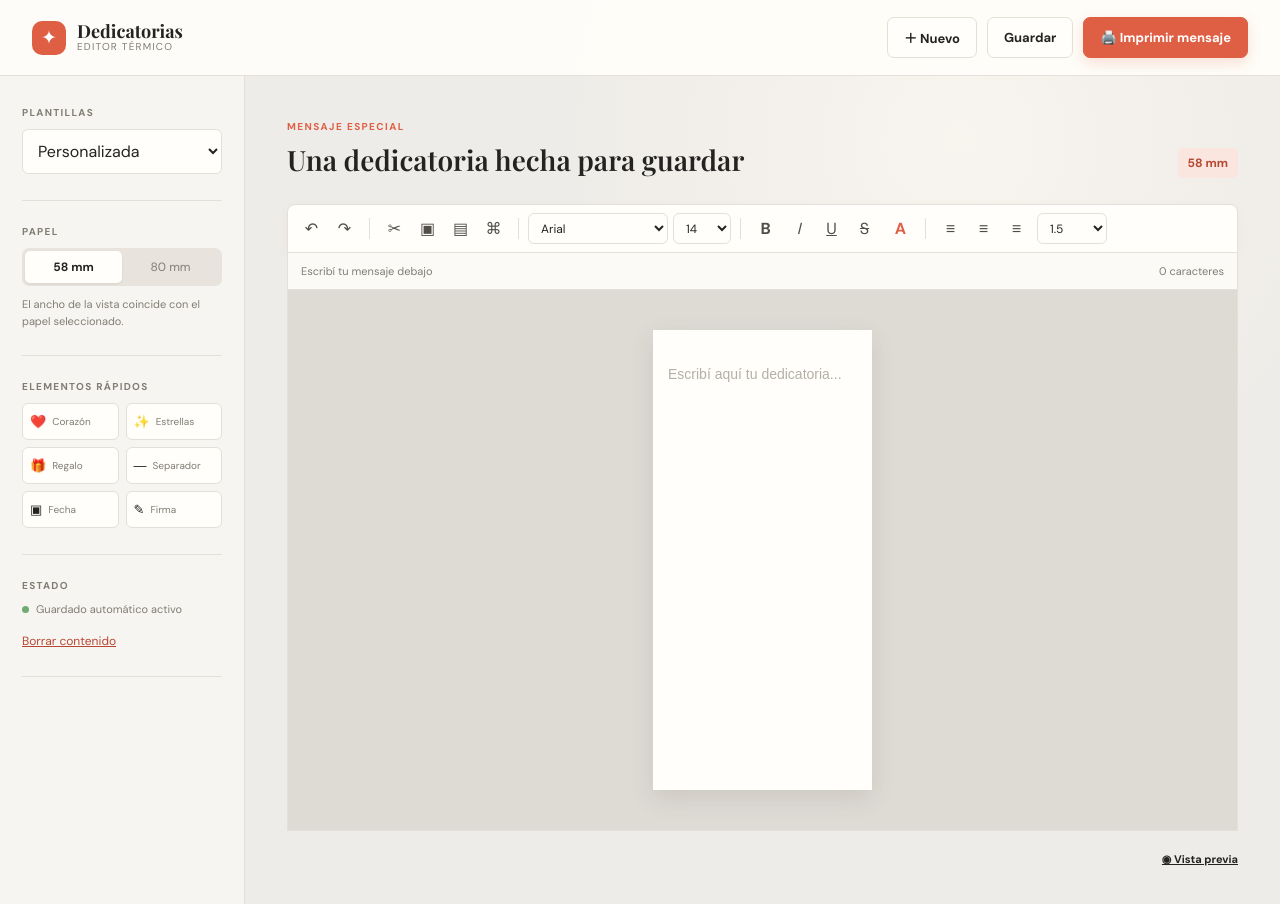
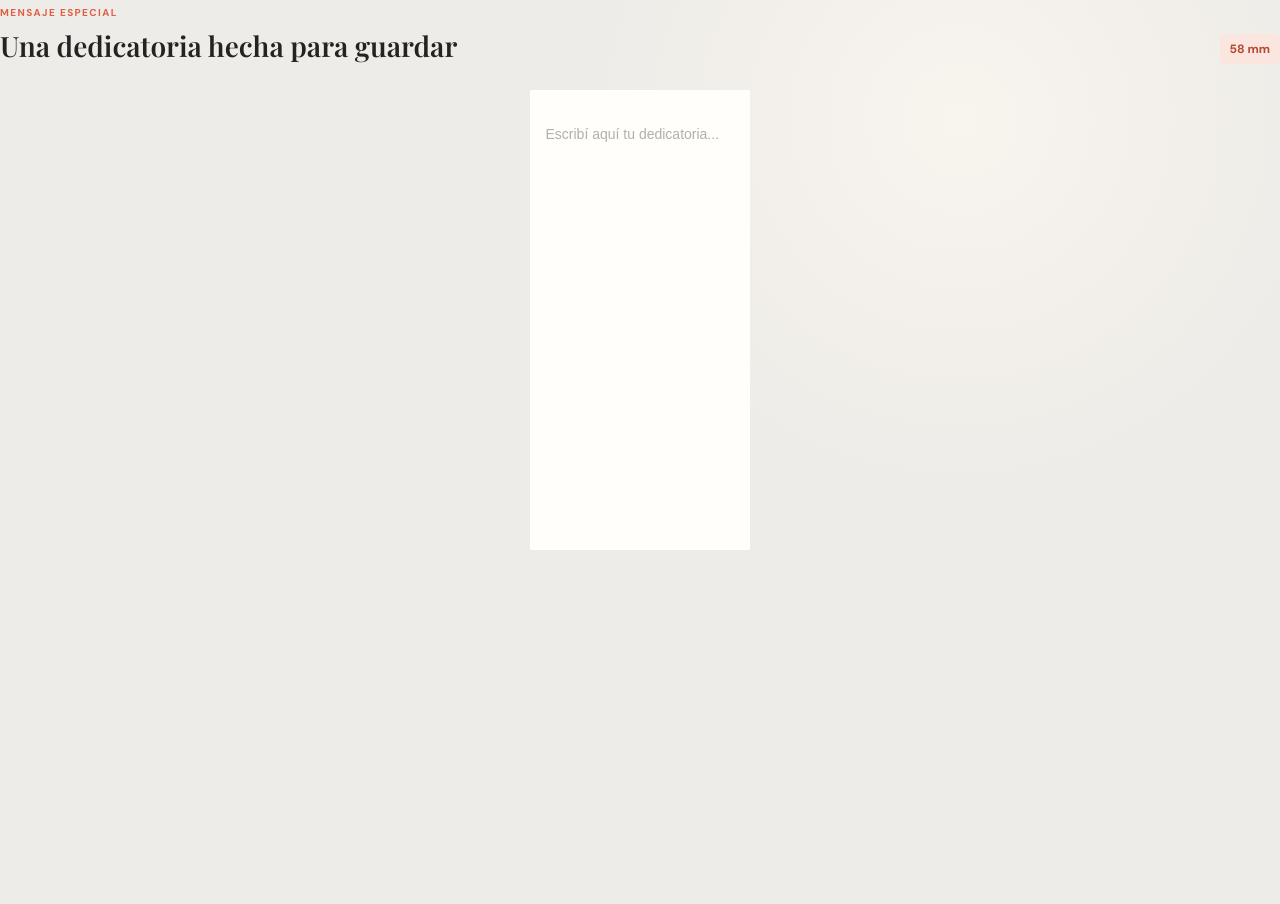
Before and after one commit to LautaroAraya/pagina-impresion-notas, a website: page index.html in a window 1280 px wide. Both pictures are taken after a click on the button "🖨️ Imprimir mensaje". Shown: the top 904 px of the page. After the commit the page ends 800 px from the top, so only its background shows below. Drawn offline with nearby package versions, Linux system fonts and the light colour scheme.

Commit message:
Mejorar la funcionalidad de impresión y ocultar elementos durante la impresión

```diff
--- a/app.js
+++ b/app.js
@@ -92,13 +92,23 @@ function openPreview() { previewContent.innerHTML = editor.innerHTML || '<span s
 function printMessage() {
   if (printRequested) return;
   printRequested = true;
-  window.print();
+  previewDialog.close();
+  document.body.classList.add('is-printing');
+  document.documentElement.style.setProperty('--print-width', `${paperWidth}mm`);
+  window.setTimeout(() => window.print(), 50);
 }
 document.querySelector('#previewMessage').addEventListener('click', openPreview);
 document.querySelector('#closePreview').addEventListener('click', () => previewDialog.close());
 document.querySelector('#closePreviewBottom').addEventListener('click', () => previewDialog.close());
 document.querySelector('#printMessage').addEventListener('click', printMessage);
 document.querySelector('#printFromPreview').addEventListener('click', () => { previewDialog.close(); printMessage(); });
-window.addEventListener('beforeprint', () => { document.documentElement.style.setProperty('--print-width', `${paperWidth}mm`); });
-window.addEventListener('afterprint', () => { printRequested = false; });
+window.addEventListener('beforeprint', () => {
+  previewDialog.close();
+  document.body.classList.add('is-printing');
+  document.documentElement.style.setProperty('--print-width', `${paperWidth}mm`);
+});
+window.addEventListener('afterprint', () => {
+  document.body.classList.remove('is-printing');
+  printRequested = false;
+});
 restore();
--- a/styles.css
+++ b/styles.css
@@ -14,8 +14,36 @@ button, select, input { font:inherit; } button { cursor:pointer; }
 .preview-dialog { width:min(680px, calc(100vw - 30px)); padding:0; color:var(--ink); border:0; border-radius:12px; box-shadow:0 24px 80px #30282040; } .preview-dialog::backdrop { background:#29251f88; backdrop-filter:blur(3px); } .dialog-head { display:flex; justify-content:space-between; padding:26px 28px 18px; border-bottom:1px solid var(--line); } .close-button { width:30px; height:30px; color:var(--muted); border:0; background:transparent; font-size:25px; } .preview-stage { display:flex; justify-content:center; min-height:360px; padding:28px; background:#dedbd5; } .preview-paper { min-height:320px; max-height:58vh; overflow:auto; } .preview-paper > div { padding:9mm 4mm; overflow-wrap:break-word; font-family:Arial, sans-serif; font-size:14px; line-height:1.5; white-space:pre-wrap; } .dialog-actions { display:flex; justify-content:flex-end; gap:10px; padding:18px 28px; } .toast { position:fixed; right:24px; bottom:24px; padding:12px 16px; color:#fff; background:#2d2b27; border-radius:7px; opacity:0; transform:translateY(10px); transition:.2s ease; pointer-events:none; font-size:12px; } .toast.show { opacity:1; transform:translateY(0); }
 @media (max-width:850px) { .topbar { height:auto; padding:16px 18px; gap:15px; align-items:flex-start; } .top-actions { flex-wrap:wrap; justify-content:flex-end; } .workspace { display:block; } .sidebar { display:grid; grid-template-columns:1fr 1fr; gap:20px; padding:20px; } .side-section { margin:0; padding:0; border:0; } .quick-section, .saved-section { grid-column:span 1; } .editor-panel { padding:28px 18px 42px; } h1 { font-size:23px; } }
 @media (max-width:560px) { .topbar { display:block; } .top-actions { margin-top:14px; justify-content:flex-start; } .top-actions .button { flex:1; padding:9px 8px; } .sidebar { grid-template-columns:1fr; } .quick-section, .saved-section { grid-column:auto; } .editor-heading { align-items:flex-start; gap:15px; } .toolbar { gap:3px; } .tool-divider { display:none; } .paper-wrap { padding:25px 7px; } }
-@media print { @page { margin:0; size:auto; } html, body { width:auto; min-height:0; margin:0; background:#fff; } body * { visibility:hidden !important; } #thermalPaper, #thermalPaper * { visibility:visible !important; } #thermalPaper { position:absolute; left:0; top:0; width:var(--print-width, 58mm) !important; min-height:0; margin:0; box-shadow:none; } #editor { min-height:0; padding:4mm; font-size:14px; } }
+body.is-printing .topbar,
+body.is-printing .sidebar,
+body.is-printing .toolbar,
+body.is-printing .editor-meta,
+body.is-printing .editor-footer,
+body.is-printing .toast,
+body.is-printing .preview-dialog {
+  display:none !important;
+}
+body.is-printing .workspace,
+body.is-printing .editor-panel {
+  display:block !important;
+  max-width:none !important;
+  width:100% !important;
+  margin:0 !important;
+  padding:0 !important;
+}
+body.is-printing .paper-wrap {
+  min-height:0 !important;
+  padding:0 !important;
+  background:transparent !important;
+  border:0 !important;
+}
+body.is-printing .thermal-paper {
+  box-shadow:none !important;
+  margin:0 !important;
+}
+
+@media print { @page { margin:0; size:auto; } html, body { width:auto; min-height:0; margin:0; background:#fff; } body * { visibility:hidden !important; } #thermalPaper, #thermalPaper *, #editor { visibility:visible !important; } #thermalPaper { position:absolute; left:0; top:0; width:var(--print-width, 58mm) !important; min-height:0; margin:0; box-shadow:none; display:block !important; } #editor { min-height:0; padding:4mm; font-size:14px; width:100%; display:block; writing-mode:horizontal-tb; text-orientation:mixed; } .topbar, .sidebar, .toolbar, .editor-meta, .editor-footer, .toast, .preview-dialog { display:none !important; } }
 
 .rich-editor { writing-mode:horizontal-tb; }
 .preview-paper > div { width:100%; min-height:280px; display:flex; align-items:center; justify-content:center; writing-mode:vertical-rl; text-orientation:mixed; }
-@media print { #editor { width:100%; display:flex; align-items:center; justify-content:center; writing-mode:vertical-rl; text-orientation:mixed; } }
+@media print { #editor { width:100%; display:block; align-items:center; justify-content:center; writing-mode:horizontal-tb; text-orientation:mixed; } }
```
